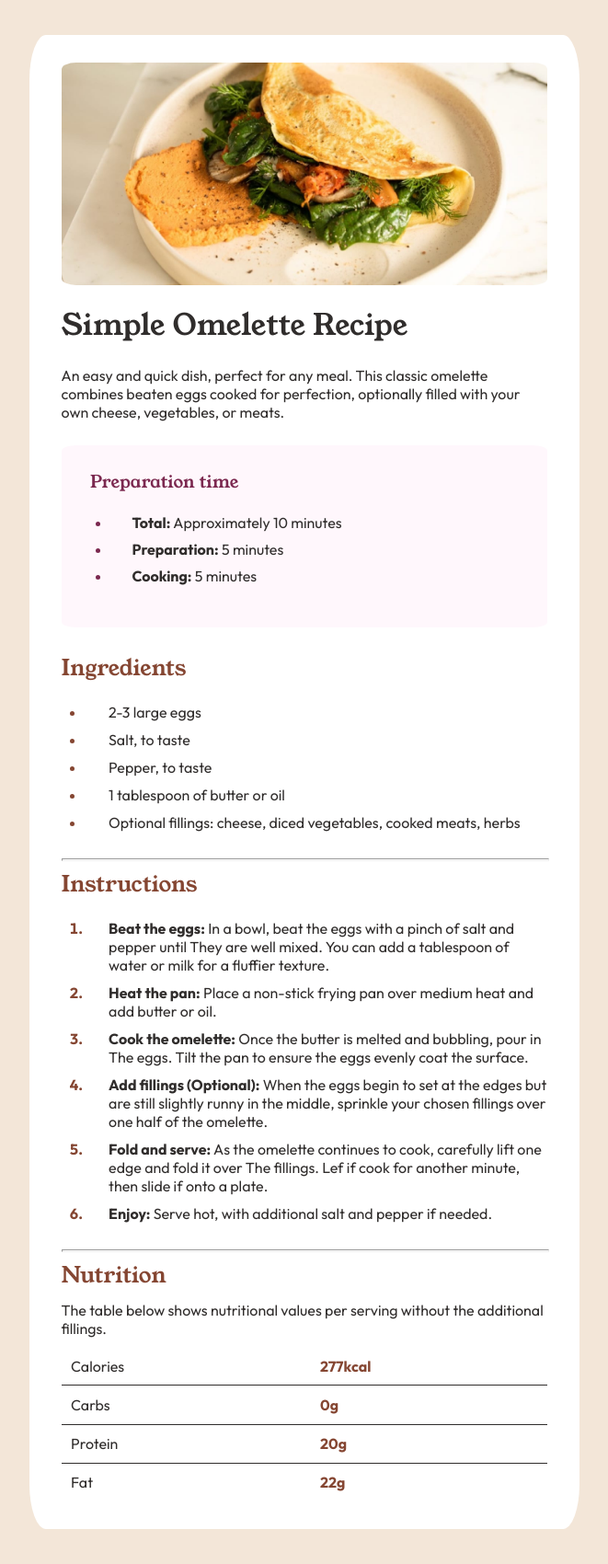
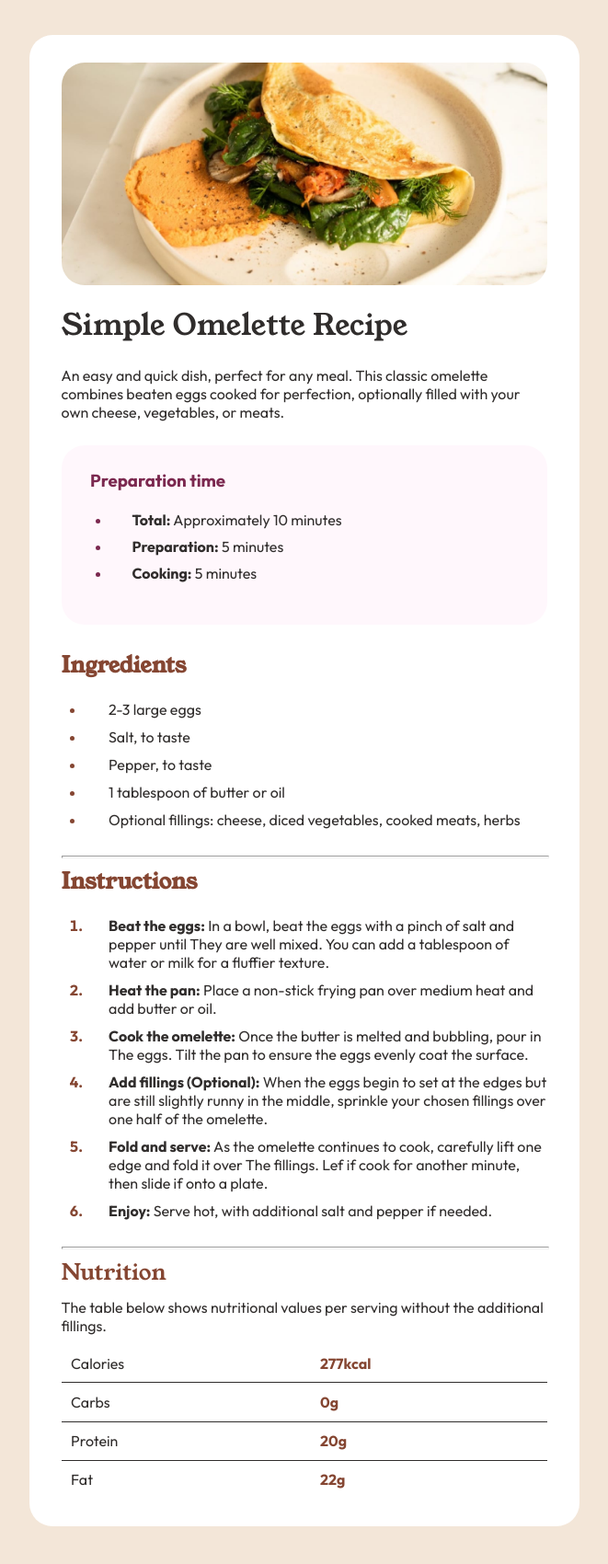
Before and after one commit to KyanJeuring/NHLStendenPortfolio, a PHP site: page /WebDev/Week3/WebsiteRecreation/index.html in a window 1280 px wide. Shown: the whole page at 92% size, without its empty margins (309-970 px from the left). After the commit the page ends 1659 px from the top, so only its background shows below. Run offline with PHP 8.4, Linux system fonts and the light colour scheme.

Commit message:
2024W38D18c

```diff
--- a/WebDev/Week3/WebsiteRecreation/index.html
+++ b/WebDev/Week3/WebsiteRecreation/index.html
@@ -13,14 +13,14 @@
         <h1>Simple Omelette Recipe</h1>
         <p>An easy and quick dish, perfect for any meal. This classic omelette combines beaten eggs cooked for perfection, optionally filled with your own cheese, vegetables, or meats.</p>
         <div class="subDiv">
-            <h3>Preparation time</h3>
+            <h3><b>Preparation time</b></h3>
             <ul>
                 <li><b>Total:</b> Approximately 10 minutes</li>
                 <li><b>Preparation:</b> 5 minutes</li>
                 <li><b>Cooking:</b> 5 minutes</li>
             </ul>
         </div>
-        <h2>Ingredients</h2>
+        <h2><b>Ingredients</b></h2>
         <ul>
             <li>2-3 large eggs</li>
             <li>Salt, to taste</li>
@@ -29,7 +29,7 @@
             <li>Optional fillings: cheese, diced vegetables, cooked meats, herbs</li>
         </ul>
         <hr>
-        <h2>Instructions</h2>
+        <h2><b>Instructions</b></h2>
         <ol>
             <li><b>Beat the eggs:</b> In a bowl, beat the eggs with a pinch of salt and pepper until They are well mixed. You can add a tablespoon of water or milk for a fluffier texture.</li>
             <li><b>Heat the pan:</b> Place a non-stick frying pan over medium heat and add butter or oil.</li>
--- a/WebDev/Week3/WebsiteRecreation/style.css
+++ b/WebDev/Week3/WebsiteRecreation/style.css
@@ -19,6 +19,7 @@ src: url("./assets/fonts/outfit/Outfit-VariableFont_wght.ttf");
     --Brown800: hsl(14, 45%, 36%);
     --Rose800: hsl(332, 51%, 32%);
     --Rose50: hsl(322.5, 100%, 98.43%);
+    --defaultBorderRadius: 25px;
 }
 
 body
@@ -37,7 +38,7 @@ body
     grid-template-columns: 5px 1fr 5px;
     grid-column: 2/3;
     background-color: white;
-    border-radius: 3%;
+    border-radius: var(--defaultBorderRadius);
     padding: 5%;
     margin-top: 5%;
     margin-bottom: 5%;
@@ -48,7 +49,7 @@ body
 {
     grid-column: 2/3;
     width: 100%;
-    border-radius: 3%;
+    border-radius: var(--defaultBorderRadius);
     padding: 0%;
     margin: 0%;
 }
@@ -163,7 +164,7 @@ body
     grid-template-columns: 5px 1fr 5px;
     grid-column: 2/3;
     background-color: var(--Rose50);
-    border-radius: 3%;
+    border-radius: var(--defaultBorderRadius);
     padding: 5%;
     margin-top: 5%;
     margin-bottom: 5%;
@@ -172,7 +173,7 @@ body
 
 .subDiv > h3
 {
-    font-Family: "YoungSerif";
+    font-Family: "Outfit";
     font-weight: 400;
     grid-column: 2/3;
     margin: 0%;
```
